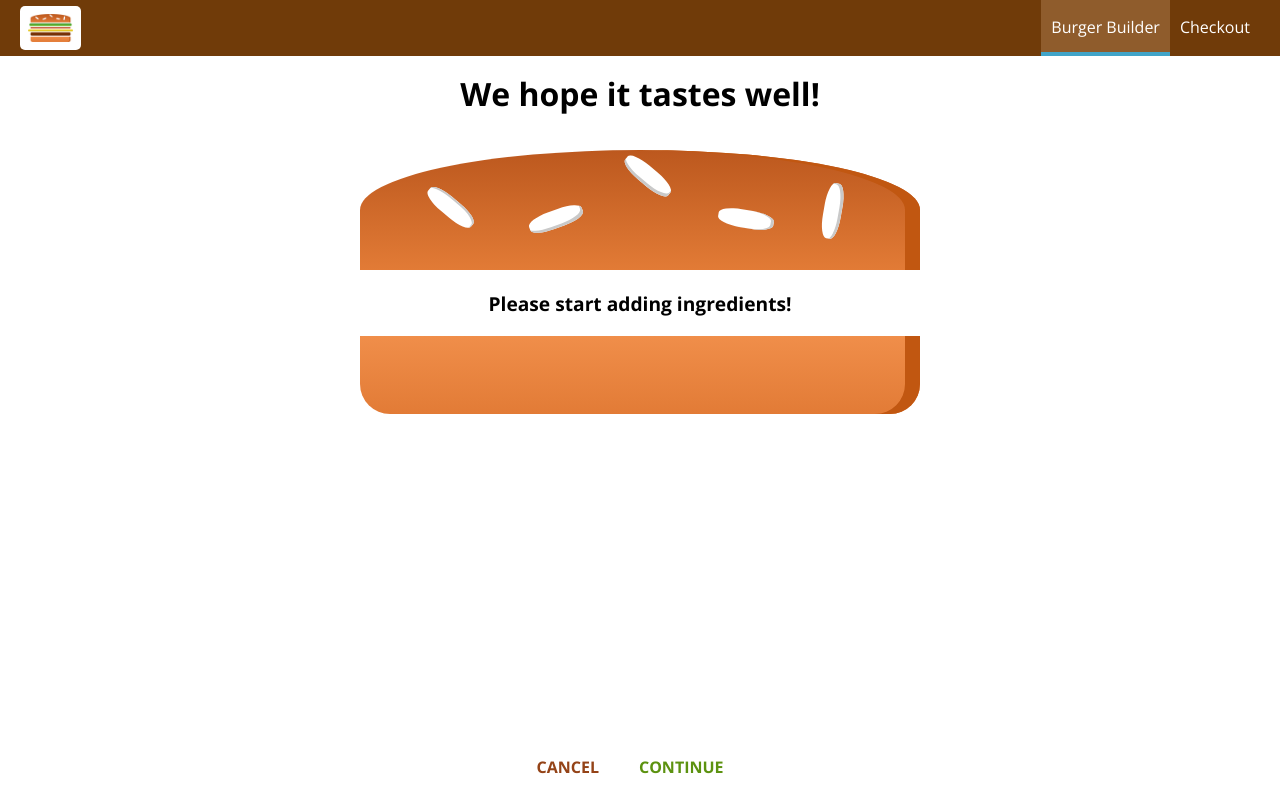
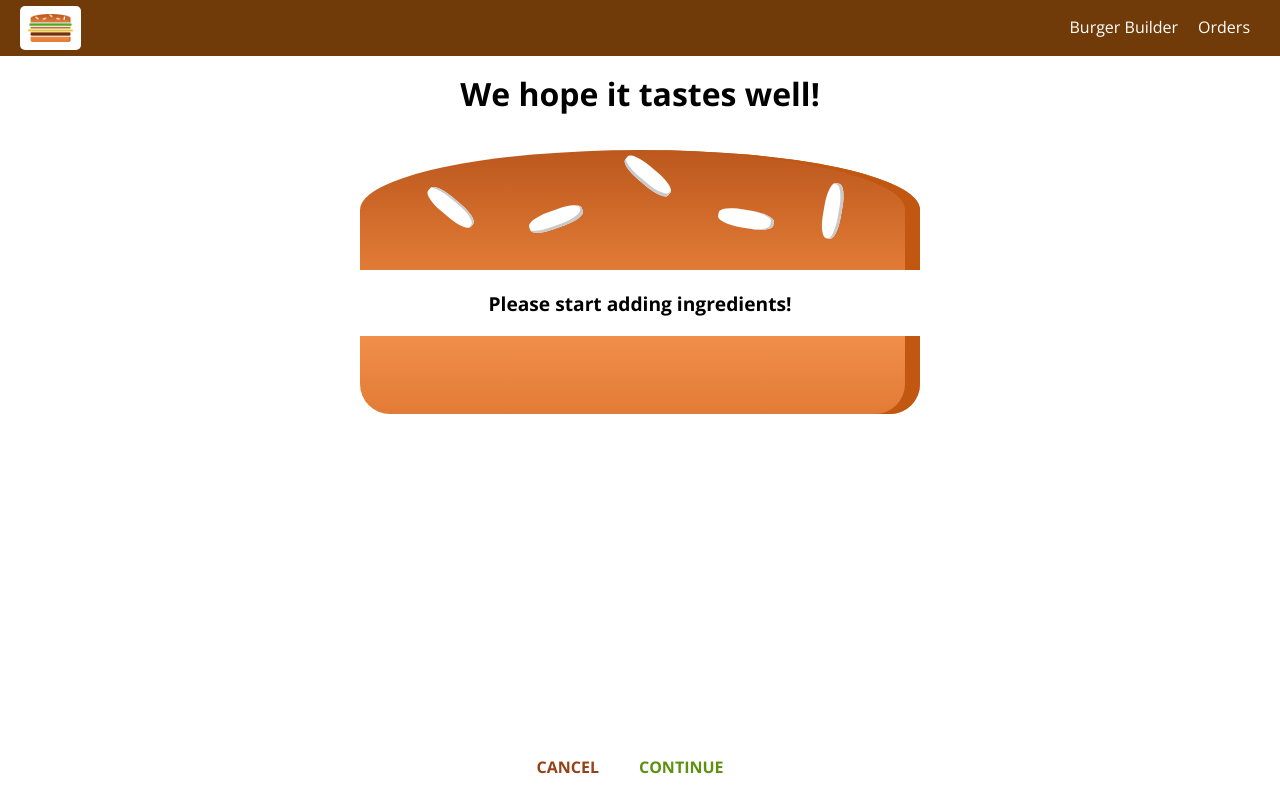
Before and after one commit to calvinchrst/burger-builder, a React (Create React App) app: page /checkout in a window 1280 px wide. Built offline with nearby package versions, Linux system fonts and the light colour scheme.

Commit message:
Update Navigation to use NavLink.

```diff
--- a/src/components/Navigation/NavigationItems/NavigationItem/NavigationItem.js
+++ b/src/components/Navigation/NavigationItems/NavigationItem/NavigationItem.js
@@ -1,13 +1,19 @@
 import React from "react";
+
+import { NavLink } from "react-router-dom";
 
 import classes from "./NavigationItem.module.css";
 
 const navigationItem = (props) => {
   return (
     <li className={classes.NavigationItem}>
-      <a href={props.link} className={props.active ? classes.active : null}>
+      <NavLink
+        to={props.link}
+        activeClassName={classes.active}
+        exact={props.exact}
+      >
         {props.children}
-      </a>
+      </NavLink>
     </li>
   );
 };
--- a/src/components/Navigation/NavigationItems/NavigationItems.js
+++ b/src/components/Navigation/NavigationItems/NavigationItems.js
@@ -6,10 +6,10 @@
 const navigationItems = () => {
   return (
     <ul className={classes.NavigationItems}>
-      <NavigationItem link="/" active>
+      <NavigationItem link="/" exact>
         Burger Builder
       </NavigationItem>
-      <NavigationItem link="/">Checkout</NavigationItem>
+      <NavigationItem link="/orders">Orders</NavigationItem>
     </ul>
   );
 };
```
